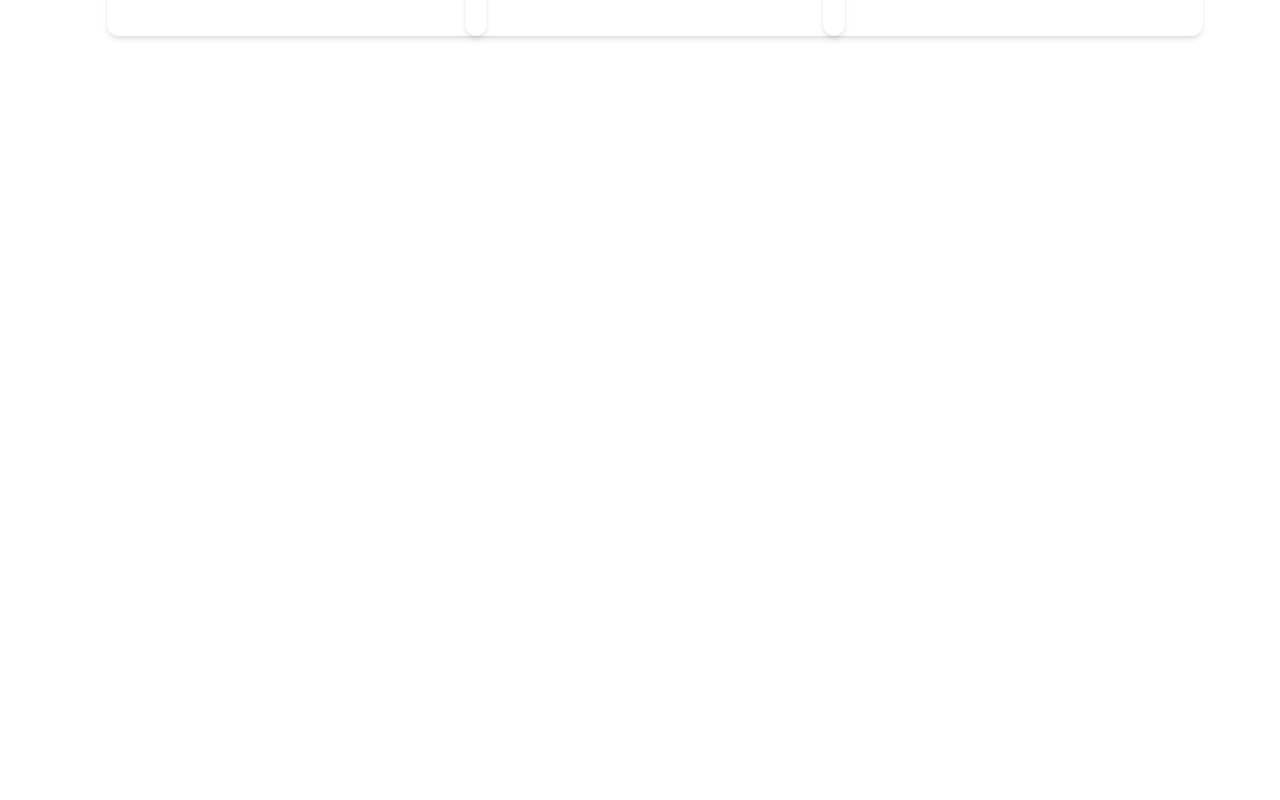
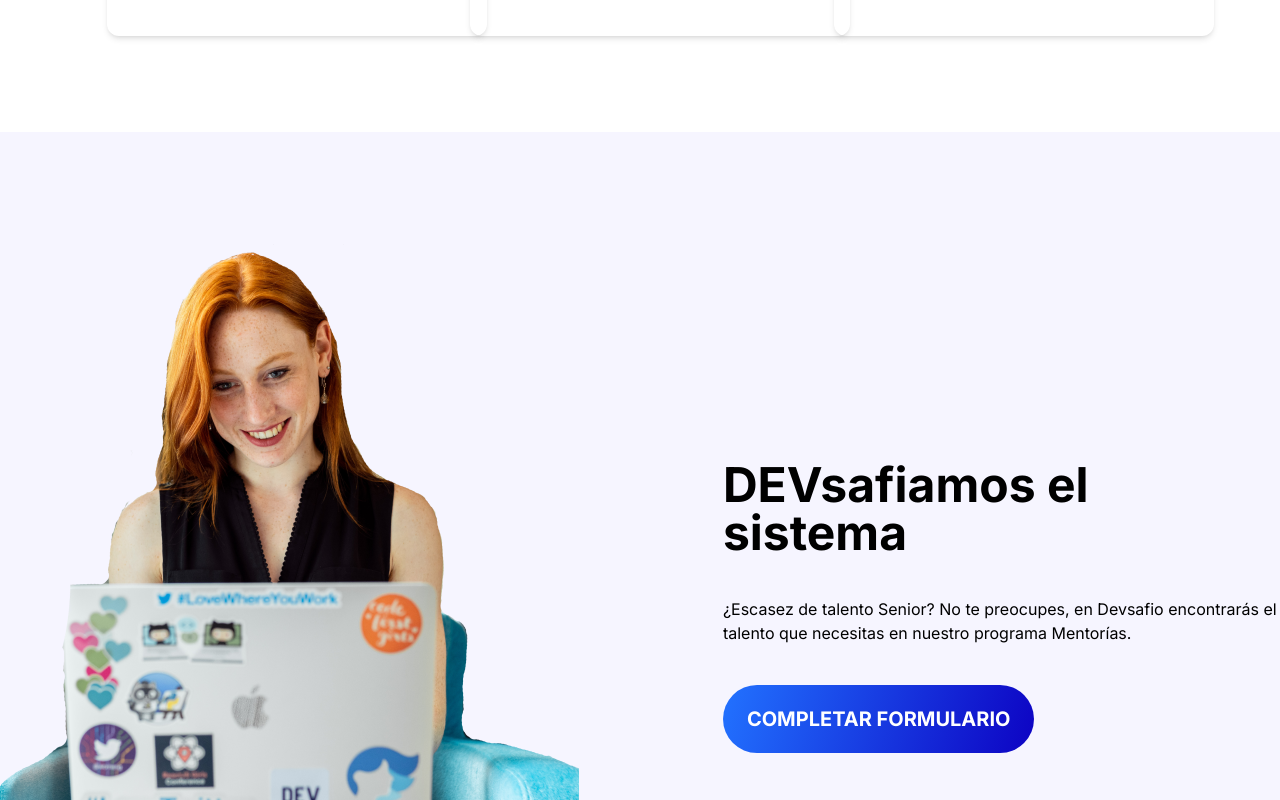
Before and after one commit to dlab-team/ctd4-frontend, a React (Create React App) app: page / in a window 1280 px wide. Shown: the part 1940-2740 px from the top of the page. Before the commit the page ends 2072 px from the top, so only its background shows below. Built offline with nearby package versions, Linux system fonts and the light colour scheme; what tw-elements would draw is missing.

Commit message:
refactor: image  section responsive

```diff
--- a/src/components/CardsLandingPage2.js
+++ b/src/components/CardsLandingPage2.js
@@ -28,7 +28,7 @@ const CardsLandingPage2 = () => {
 
   return (
     <>
-      <div className="grid gap-2 w-5/6 mx-auto md:grid-cols-3 mb-24 ">
+      <div className="grid gap-6 w-5/6 mx-auto md:grid-cols-3 mb-24 ">
         {posts.map((items, key) => (
           <div className=" mx-auto w-full rounded-xl  md:w-[23.75rem] md:h-[26.12rem] shadow-md lg:max-w-sm flex flex-col gap-y-5 " key={key}>
             <img
--- a/src/components/Header.js
+++ b/src/components/Header.js
@@ -13,8 +13,8 @@ export function Header() {
         <a href="">Contrata talento</a>
         <a href="">Programa Mentorias</a>
         <a href="">Show The Code</a>
-        <a href="" className="border-solid border-zinc-100 border-2 py-3 px-7 radius rounded-full hidden xl:inline">Sign In</a>
-        <a href="" className="bg-zinc-100 text-black py-3 px-7 radius rounded-full hidden xl:inline" > Sign Up</a>
+        <a href="" className="border-solid border-zinc-100 border-2 py-3 px-7 radius rounded-full hidden xl:inline hover:opacity-80">Sign In</a>
+        <a href="" className="bg-zinc-100 text-black py-3 px-7 radius rounded-full hidden xl:inline hover:opacity-80" > Sign Up</a>
 
       </nav>
     </header>
--- a/src/components/Landing1.js
+++ b/src/components/Landing1.js
@@ -23,7 +23,7 @@ export function Landing1() {
                 <p className=" font-medium opacity-80 text-2xl mx-auto mt-10">Contrata talento TI</p>
                 <p className=" font-medium opacity-80 text-2xl mx-auto"> Rapido Inteligente y Eficaz </p>
                 <p className=" font-medium opacity-80 text-lg mx-[3rem] text-center md:mx-auto mt-5">Profecionales En 5 dias con tutores seniors por 3 meses</p>
-                <a className="mt-14 bg-zinc-100 text-[#0F0BC7] py-5 px-10 radius rounded-full text-xl font-bold " href="">Empieza Ahora</a>
+                <a className="mt-14 bg-zinc-100 text-[#0F0BC7] py-5 px-10 radius rounded-full text-xl font-bold  hover:opacity-80" href="">Empieza Ahora</a>
 
 
                 <a href="" className="bg-zinc-100 text-black py-3 px-7 radius rounded-full mt-[4rem] lg:hidden" > Sign Up</a>
--- a/src/components/Landing3.js
+++ b/src/components/Landing3.js
@@ -6,15 +6,17 @@ export default function () {
     <div className="bg-[#F6F5FF]  flex justify-center">
       <div className="container">
 
-        <div className=" flex w-full  justify-center gap-x-36">
+        <div className=" flex w-full mt-[4rem] mb-[4rem] justify-center gap-x-36">
 
+          {/* <div className="bg-hero-gradient mt-12 mb-20 hidden md:block  rounded-t-3xl  w-[36.18rem] h-[43.43rem ]  ">
 
-          <img src={image3} alt="" className="mt-12 mb-20" />
+          </div> */}
+          <img src={image3} alt="" className="mt-12 mb-20 hidden md:block  rounded-t-3xl w-[36.18rem] h-[43.43rem ] bg-[length:580px_493px] bg-no-repeat bg-bottom " />
 
-          <div className="flex flex-col justify-center items-center">
-            <p className="text-5xl font-bold text-[#000000]">DEVsafiamos el <br /> sistema</p>
-            <p className="mt-10 text-[#000000]">¿Escasez de talento Senior? No te preocupes, en Devsafio <br /> encontrarás el talento que necesitas en nuestro programa <br /> Mentorías.</p>
-            <a href="" className="mt-10 font-bold text-xl px-6 py-5 bg-hero-gradient text-white rounded-full" >COMPLETAR  FORMULARIO</a>
+          <div className="flex flex-col justify-center items-center md:items-start">
+            <p className=" text-4xl md:text-5xl font-bold text-[#000000]">DEVsafiamos el <br /> sistema</p>
+            <p className="mt-10 text-[#000000]  text-center md:text-start font-medium nd:text-lg 2xl:pr-[4rem]">¿Escasez de talento Senior? No te preocupes, en Devsafio  encontrarás el talento que necesitas en nuestro programa  Mentorías.</p>
+            <a href="" className="mt-10 font-bold text-xl px-6 py-5 bg-hero-gradient text-white rounded-full hover:opacity-80" >COMPLETAR  FORMULARIO</a>
 
           </div>
         </div>
--- a/src/views/LandingPage.js
+++ b/src/views/LandingPage.js
@@ -11,7 +11,7 @@ export function LandingPage() {
       </div>
       <Landing1 />
       <LandingPage2 />
-      {/* <Landing3 /> */}
+      <Landing3 />
 
     </>
   )
```
